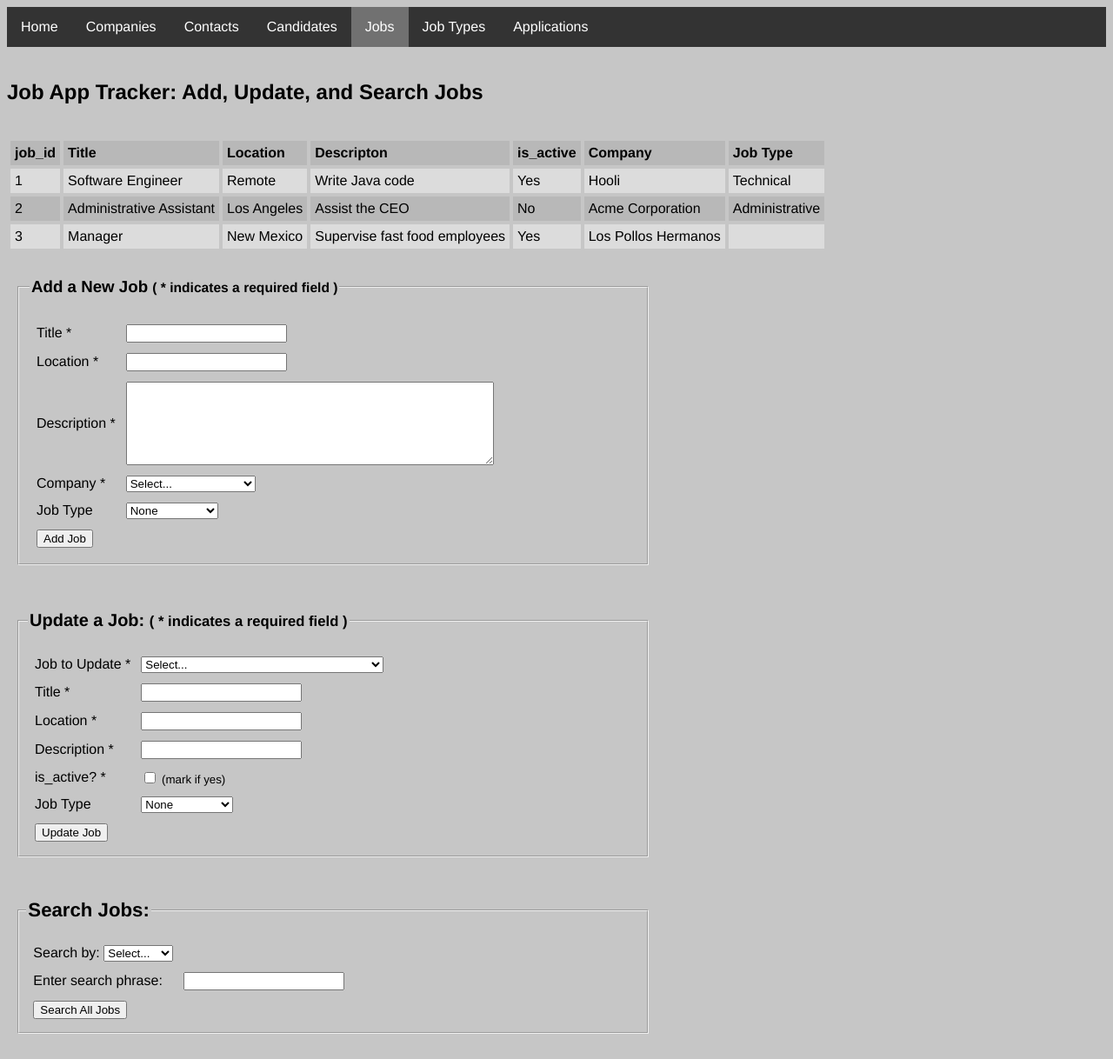
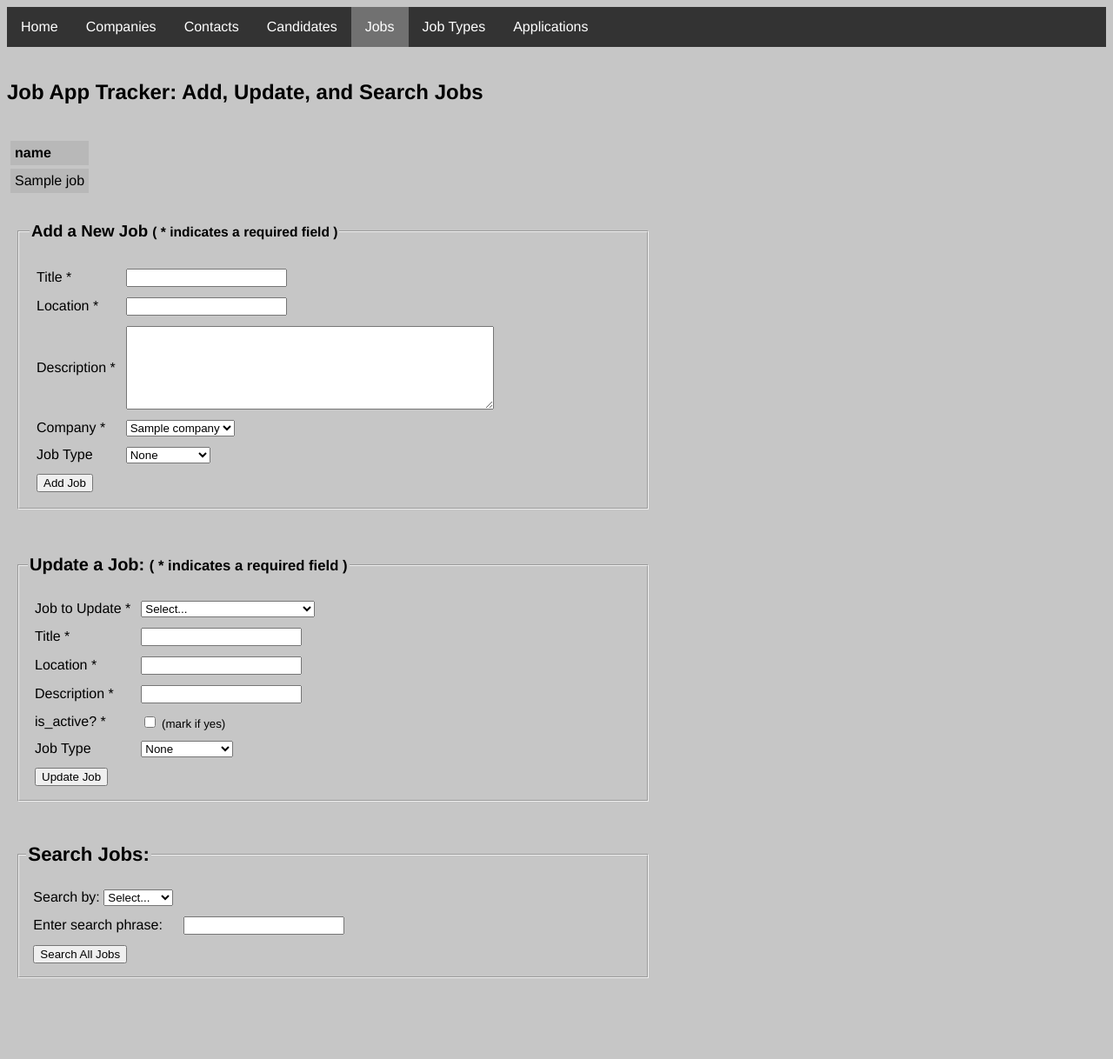
Before and after one commit to mike-osu/job-app-tracker, a Flask app: template templates/jobs.html in a window 1280 px wide. Shown: the whole page at 87% size. After the commit the page ends 1125 px from the top, so only its background shows below. Run offline with Flask 2, Linux system fonts and the light colour scheme; the template is opened without the code that fills it: most values are stand-ins (such as "Sample title", 1, 10 or a date in 2020).

Commit message:
Create and read jobs

```diff
--- a/app.py
+++ b/app.py
@@ -42,9 +42,43 @@
 """
 Jobs
 """
-@app.route('/jobs')
+@app.route('/jobs', methods=['post', 'get'])
 def jobs():
-    return render_template('jobs.html')
+    if request.method == 'POST':
+        title = request.form['title']
+        location = request.form['location']
+        description = request.form['description']
+        companyId = request.form['company_id']
+        jobTypeCode = request.form['job_type_code']
+
+        if request.form['statement'] == 'INSERT':
+            if (jobTypeCode != ''):
+                insertJobQuery = '''INSERT INTO jobs (title, location, description, is_active, company_id, job_type_code)
+                    VALUES ('{}', '{}', '{}', {}, {}, '{}');'''.format(title, location, description, 1, companyId, jobTypeCode)
+            else:
+                insertJobQuery = '''INSERT INTO jobs (title, location, description, is_active, company_id)
+                    VALUES ('{}', '{}', '{}', {}, {});'''.format(title, location, description, 1, companyId)
+
+            db.execute_query(db_connection=db_connection, query=insertJobQuery)
+
+    jobsQuery = """SELECT j.job_id, j.title 'Title', j.location 'Location', j.description 'Description',
+        IF(j.is_active = 1, 'Yes', 'No') 'Active Job',
+        c.name 'Company', jt.description 'Job Type'
+    FROM jobs j INNER JOIN companies c on j.company_id = c.company_id
+    LEFT OUTER JOIN job_types jt on j.job_type_code = jt.job_type_code;"""
+
+    cursor = db.execute_query(db_connection=db_connection, query=jobsQuery)
+    jobs = cursor.fetchall()
+
+    companiesQuery = "SELECT company_id, name FROM companies;"
+    cursor = db.execute_query(db_connection=db_connection, query=companiesQuery)
+    companies = cursor.fetchall()
+
+    jobTypesQuery = "SELECT job_type_code, description FROM job_types;"
+    cursor = db.execute_query(db_connection=db_connection, query=jobTypesQuery)
+    jobTypes = cursor.fetchall()
+
+    return render_template('jobs.html', jobs=jobs, companies=companies, jobTypes=jobTypes)
 
 """
 JobTypes
--- a/templates/applications.html
+++ b/templates/applications.html
@@ -35,6 +35,7 @@
         {% endfor %}
         <th></th>
     </tr>
+    </thead>
     <tbody>
 
     <!-- Now, iterate through every person in bsg_people -->
@@ -75,6 +76,7 @@
         </td>
     </tr>
     {% endfor %}
+    </tbody>
   </table>
 
   <hr />
--- a/templates/jobs.html
+++ b/templates/jobs.html
@@ -22,77 +22,67 @@
   <br>
 
   <table class="aTable">
-    <tr>
-      <th>job_id</th>
-      <th>Title</th>
-      <th>Location</th>
-      <th>Descripton</th>
-      <th>is_active</th>
-      <th>Company</th>
-      <th>Job Type</th>
-    </tr>
-    <tr>
-      <td>1</td>
-      <td>Software Engineer</td>
-      <td>Remote</td>
-      <td>Write Java code</td>
-      <td>Yes</td>
-      <td>Hooli</td>
-      <td>Technical</td>
-    </tr>
-    <tr>
-      <td>2</td>
-      <td>Administrative Assistant</td>
-      <td>Los Angeles</td>
-      <td>Assist the CEO</td>
-      <td>No</td>
-      <td>Acme Corporation</td>
-      <td>Administrative</td>
-    </tr>
-    <tr>
-      <td>3</td>
-      <td>Manager</td>
-      <td>New Mexico</td>
-      <td>Supervise fast food employees</td>
-      <td>Yes</td>
-      <td>Los Pollos Hermanos</td>
-      <td></td>
-    </tr>
+    <thead>
+      <tr>
+          <!-- Iterate through each key in the first entry to get the
+          column name -->
+          {% for key in jobs[0].keys() %}
+
+          <!-- Create a <th> tag with the key inside of it, this will be
+          our header row -->
+          <th>{{ key }}</th>
+
+          <!-- End of this for loop -->
+          {% endfor %}
+      </tr>
+    </thead>
+
+    <tbody>
+      {% for job in jobs %}
+      <tr>
+        {% for key in job.keys() %}
+        <td>
+          {{job[key]}}
+        </td>
+        {% endfor %}
+      </tr>
+      {% endfor %}
+    </tbody>
   </table>
 
 
 <div id="form">
-  <form>
+  <form action="" method="POST">
     <fieldset>
     <legend><h3>Add a New Job
       <small>( * indicates a required field )</h3></legend>
+    <input type="hidden" id="statement" name="statement" value="INSERT">
     <table cellpadding="4" cellspacing="4">
       <tr>
-        <td>Title *</td><td><input text /></td>
+        <td>Title *</td><td><input text name="title" id="title" /></td>
       </tr>
-        <td>Location *</td><td><input text /></td>
+        <td>Location *</td><td><input text name="location" id="location" /></td>
       <tr>
-        <td>Description *</td><td><textarea rows="6" cols="50"></textarea></td>
+        <td>Description *</td><td><textarea name="description" id="description" rows="6" cols="50"></textarea></td>
       </tr>
       <tr>
         <td>Company *</td>
         <td>
-          <select>
-            <option value="">Select...</option>
-            <option value="1">Hooli</option>
-            <option value="2">Acme Corporation</option>
-            <option value="3">Los Pollos Hermanos</option>
+          <select name="company_id" id="company_id">
+            {% for c in companies %}
+            <option value="{{c['company_id']}}">{{c['name']}}</option>
+            {% endfor %}
           </select>
         </td>
       </tr>
       <tr>
         <td>Job Type</td>
         <td>
-          <select>
+          <select name="job_type_code" id="job_type_code">
             <option value="">None</option>
-            <option value="EXEC">Executive</option>
-            <option value="TECH">Technical</option>
-            <option value="ADMIN">Administrative</option>
+            {% for jt in jobTypes %}
+            <option value="{{jt['job_type_code']}}">{{jt['description']}}</option>
+            {% endfor %}
           </select>
         </td>
       </tr>
@@ -113,11 +103,11 @@
       <tr>
         <td>Job to Update *</td>
         <td>
-          <select>
+          <select name="job_id" id="job_id">
             <option value="">Select...</option>
-            <option value="1">Software Engineer, Hooli</option>
-            <option value="2">Administrative Assistant, Acme Corporation</option>
-            <option value="3">Manager, Los Pollos Hermanos</option>
+            {% for j in jobs %}
+            <option value="{{j['job_id']}}">{{j['Title']}}, {{j['Company']}}</option>
+            {% endfor %}
           </select>
         </td>
       </tr>
```
